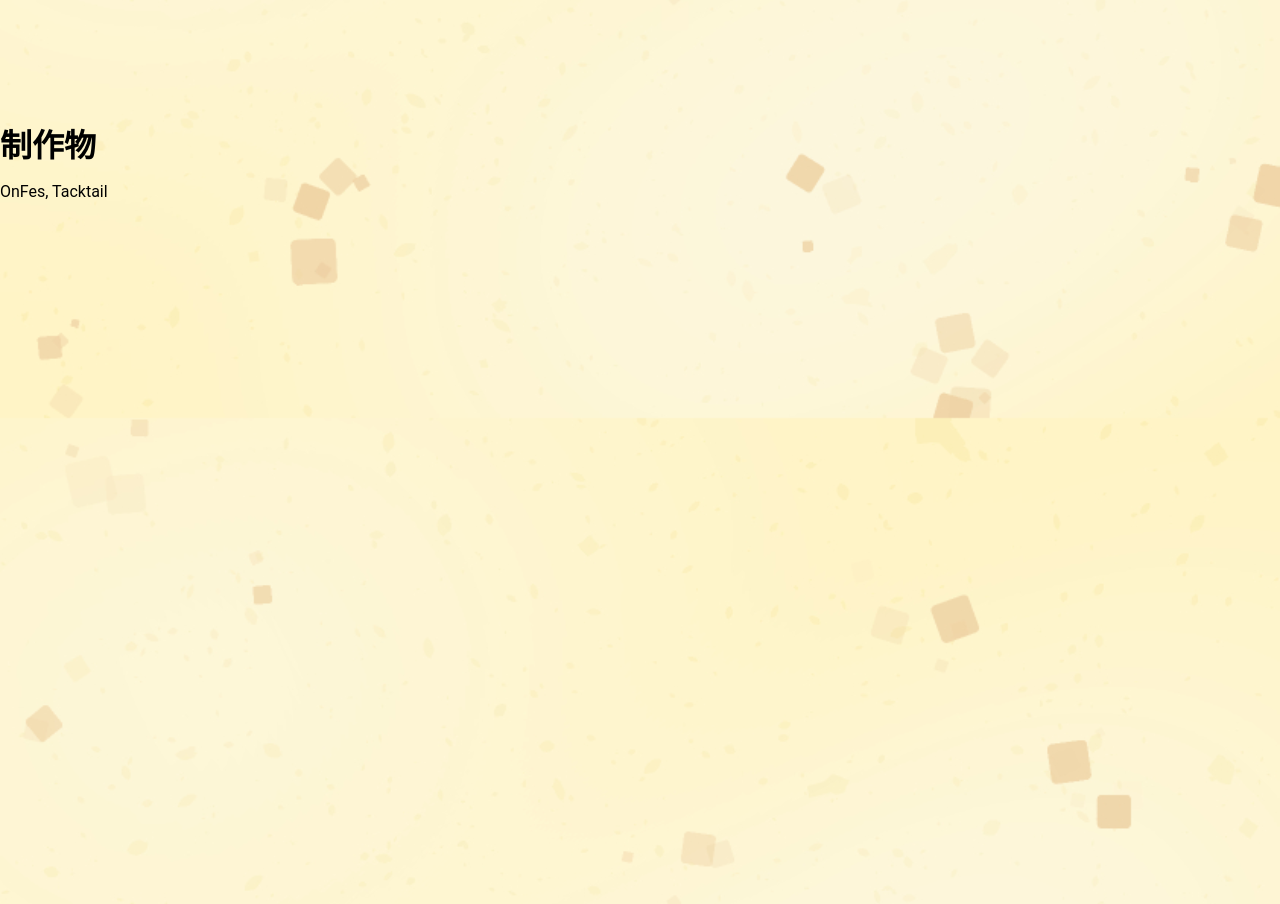
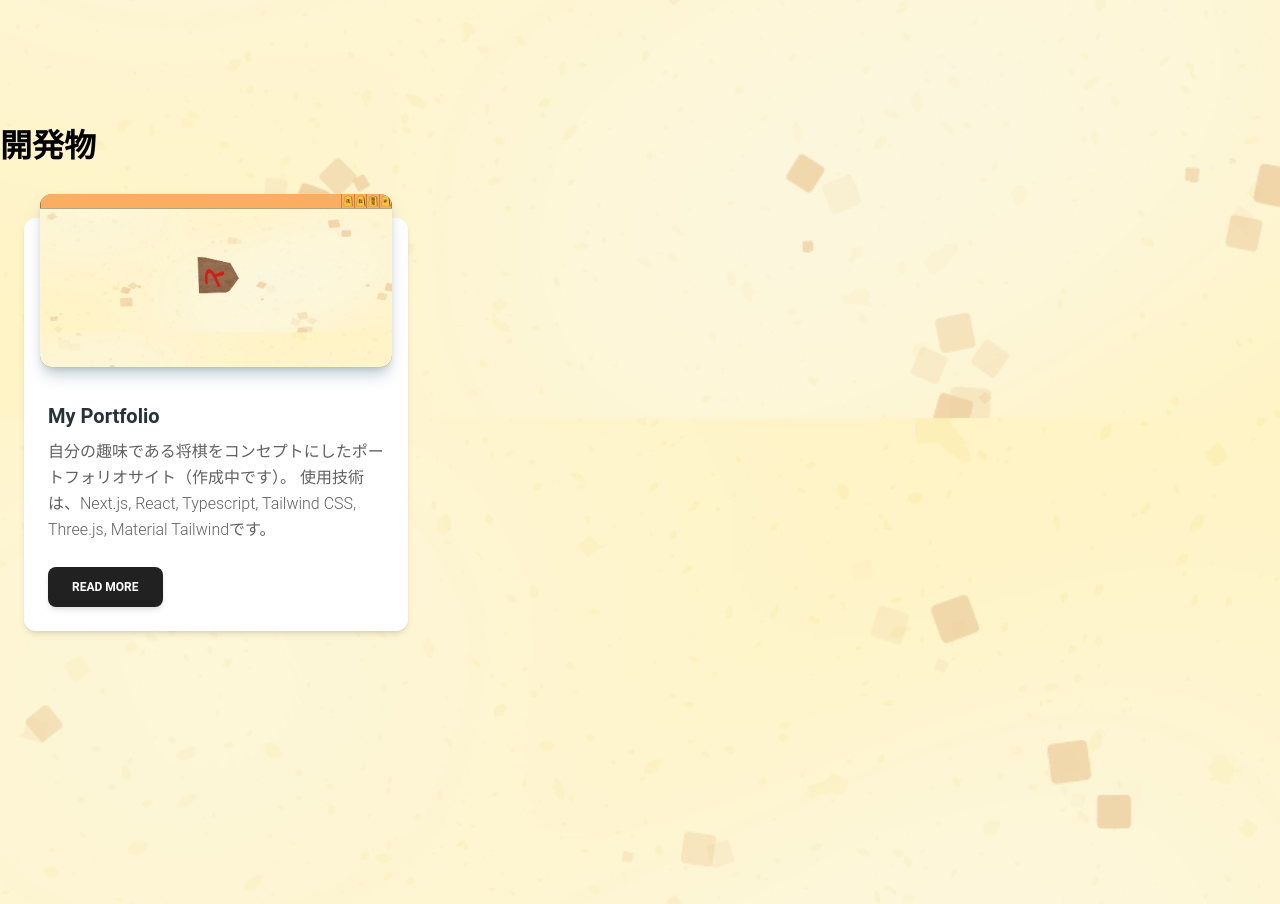
Before and after one commit to aridome222/portfolio-aridome, a Next.js app: page / in a window 1280 px wide. Shown: the part 3280-4184 px from the top of the page. Built offline with nearby package versions, Linux system fonts and the light colour scheme; no server answers; what tailwind-clip-path would draw is missing.

Commit message:
add: 開発物を紹介するカードを作成

```diff
--- /dev/null
+++ b/app/components/ProductCard.tsx
@@ -0,0 +1,35 @@
+'use client';
+
+import {
+    Card,
+    CardHeader,
+    CardBody,
+    CardFooter,
+    Typography,
+    Button,
+} from '@material-tailwind/react';
+
+type ProductCardProps = {
+    image: string;
+    title: string;
+    detail: string;
+};
+
+export function ProductCard({ image, title, detail }: ProductCardProps) {
+    return (
+        <Card className='mt-12 ml-6 w-96'>
+            <CardHeader color='blue-gray' className='relative'>
+                <img src={image} alt='card-image' />
+            </CardHeader>
+            <CardBody>
+                <Typography variant='h5' color='blue-gray' className='mb-2'>
+                    {title}
+                </Typography>
+                <Typography>{detail}</Typography>
+            </CardBody>
+            <CardFooter className='pt-0'>
+                <Button>Read More</Button>
+            </CardFooter>
+        </Card>
+    );
+}
--- a/app/page.tsx
+++ b/app/page.tsx
@@ -1,4 +1,5 @@
 import ShogiPiece3D from './components/Shogi/ShogiPiece3D';
+import { ProductCard } from './components/ProductCard';
 
 export default function PostPage() {
     return (
@@ -45,8 +46,13 @@ export default function PostPage() {
                         </p>
                     </section>
                     <section id='works' className='min-h-screen'>
-                        <h1>制作物</h1>
-                        <p>OnFes, Tacktail</p>
+                        <h1>開発物</h1>
+                        <ProductCard
+                            image='products/portfolio.png'
+                            title='My Portfolio'
+                            detail='自分の趣味である将棋をコンセプトにしたポートフォリオサイト（作成中です）。
+                    使用技術は、Next.js, React, Typescript, Tailwind CSS, Three.js, Material Tailwindです。'
+                        />
                     </section>
                     <section id='contact' className='min-h-screen'>
                         <h1>連絡先</h1>
```
